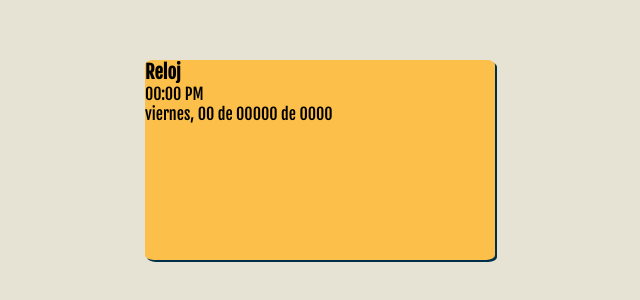
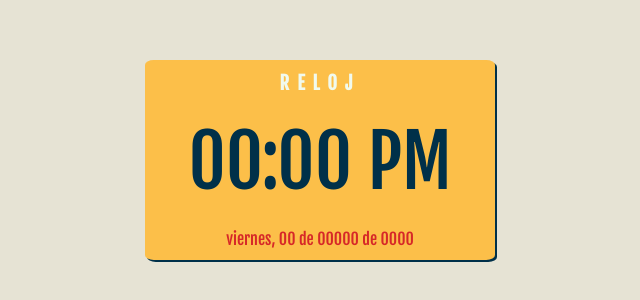
Before and after one commit to RuizHerney/clock-js, a plain HTML site: page index.html in a window 1280 px wide. Shown: the part 220-520 px from the top of the page, without its empty margins (320-960 px from the left). Drawn offline with Linux system fonts and the light colour scheme.

Commit message:
adding styles to the clock

```diff
--- a/css/styles.css
+++ b/css/styles.css
@@ -58,3 +58,42 @@
     background-color: var(--orange-color);
     box-shadow: 2px 2px var(--lemon-menringue-color);
 }
+
+/* ****** Clock Block  ****** */
+.clock {
+    width: inherit;
+    height: inherit;
+    display: flex;
+    flex-direction: column;
+    justify-content: space-around;
+    align-items: center;
+}
+
+.clock__title {
+    font-weight: bold;
+    text-transform: uppercase;
+    letter-spacing: 0.5rem;
+    color: var(--honeydew-color);
+}
+
+.clock__hour {
+    color: var(--prussian-blue-color);
+    font-size: 4.5rem;
+}
+
+.clock__date {
+    color: var(--maximun-red);
+}
+
+/* ****** Clock Modifier  ****** */
+.clock__title--dark {
+    color: var(--prussian-blue-color);
+}
+
+.clock__date--dark {
+    color: var(--prussian-blue-color);
+}
+
+.clock__hour--dark {
+    color: var(--honeydew-color);
+}
```
